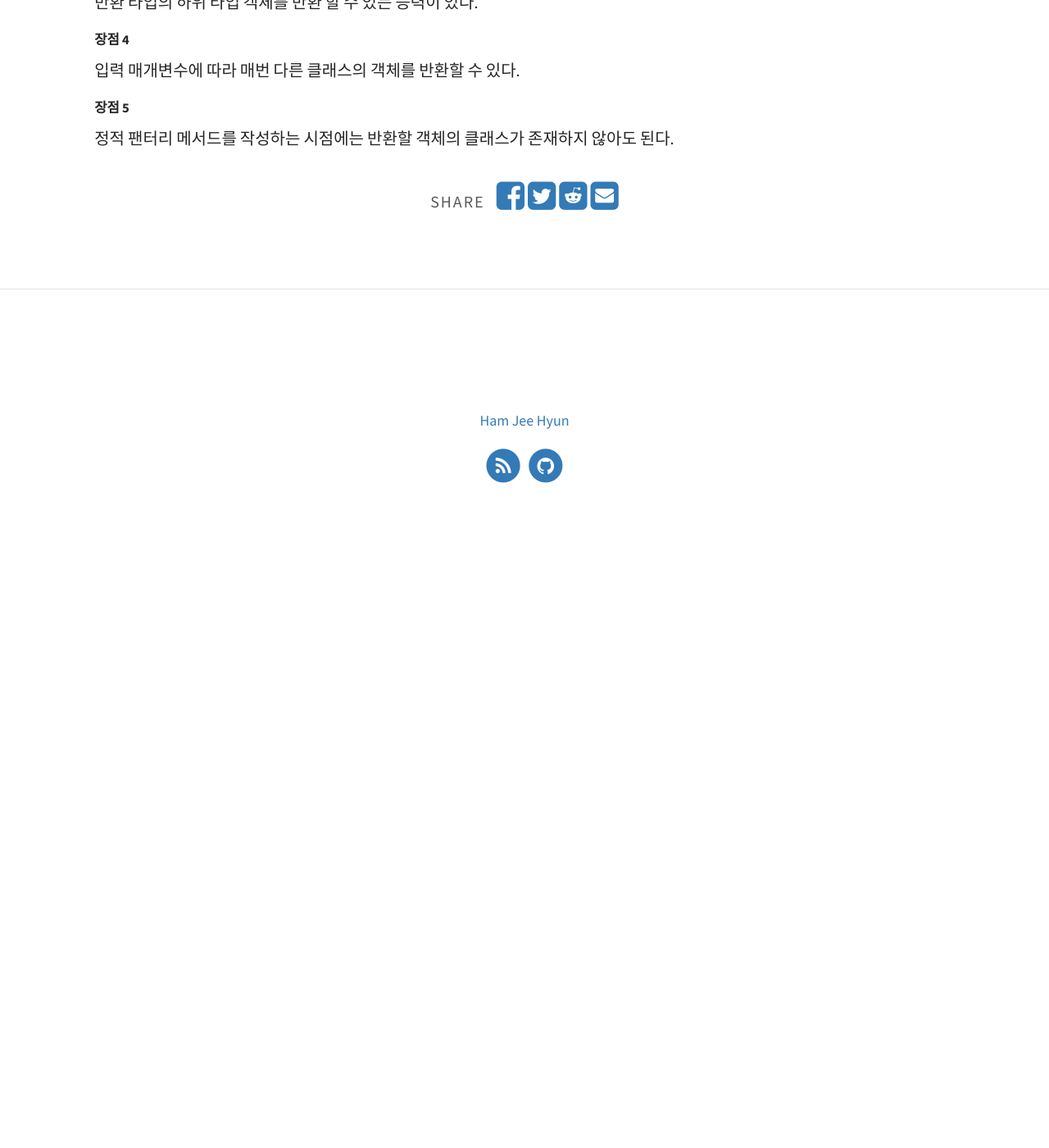
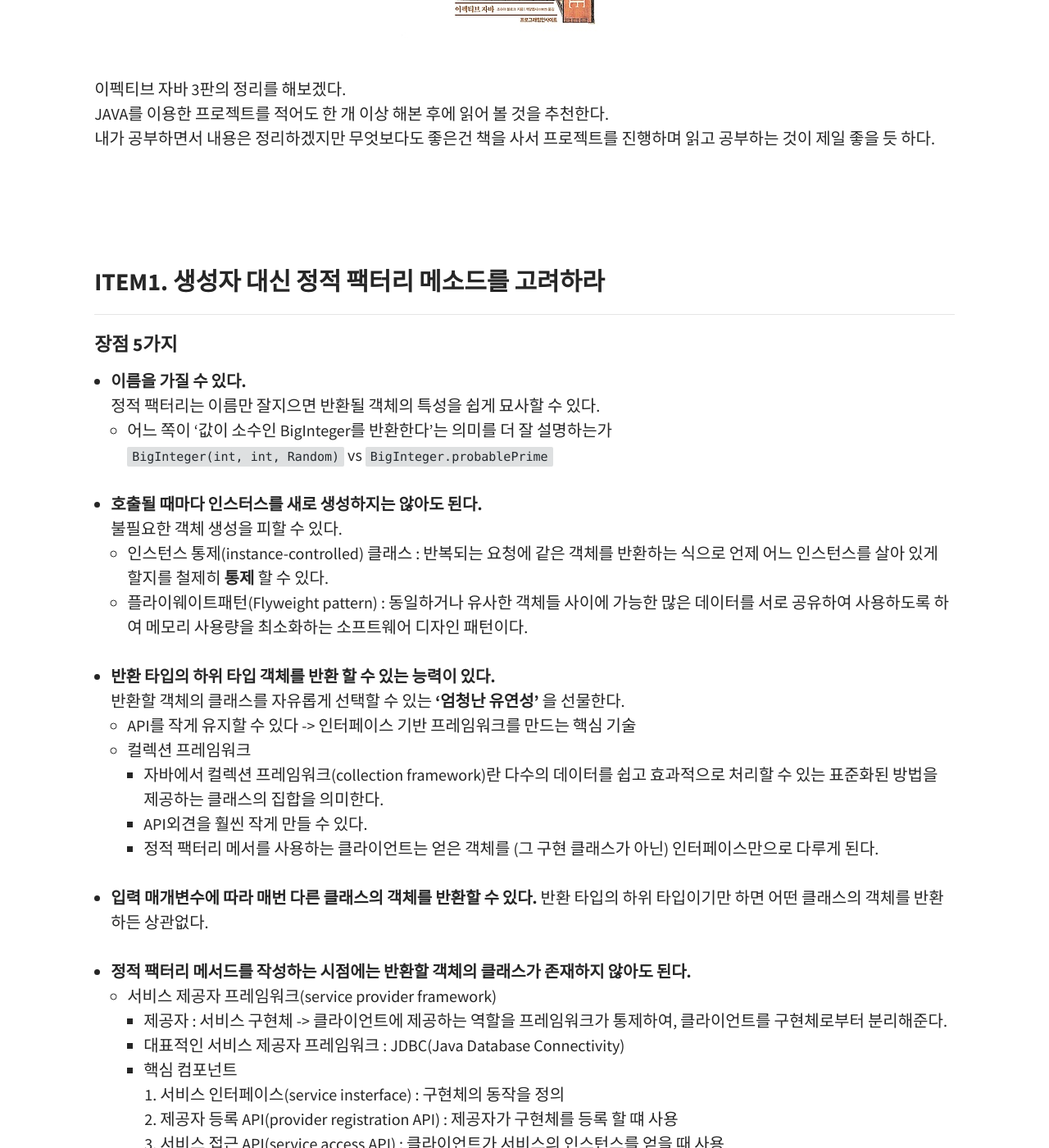
Before and after one commit to hamjeehyun/hamjeehyun.github.io, a Jekyll site: the page built from _posts/2020-01-16-effectiveJAVA3-item1.md, in a window 1280 px wide and 1400 px high, scrolled down 501 px. Shown: the whole window at 82% size. Built offline with Jekyll 4.4.1, drawn with Linux system fonts in a browser that asks for light colours; before the commit the page ends 1131 px from its top, so only the background shows below that; some of the changed text lies outside the part shown.

Commit message:
Upload post effective java item1

```diff
--- a/_posts/2020-01-16-effectiveJAVA3-item1.md
+++ b/_posts/2020-01-16-effectiveJAVA3-item1.md
@@ -3,22 +3,61 @@ layout: post
 title: EFFECTIVE JAVA 3/E | 2장. 객체 생성과 파괴
 hide_title: true
 date: 16 january 2019
+excerpt_separator: <!--more-->
 ---
+<!--more-->
+<center><img src="/assets/img/pexels/effectiveJAVA.jpg"></center>
+이펙티브 자바 3판의 정리를 해보겠다.
+JAVA를 이용한 프로젝트를 적어도 한 개 이상 해본 후에 읽어 볼 것을 추천한다.
+내가 공부하면서 내용은 정리하겠지만 무엇보다도 좋은건 책을 사서 프로젝트를 진행하며 읽고 공부하는 것이 제일 좋을 듯 하다.
+<br>
+<br>
+<br>
+<br>
 
-### ITEM1. 생성자 대신 정적 팬터리 메소드를 고려하라
+### ITEM1. 생성자 대신 정적 팩터리 메소드를 고려하라
+--------------------------------------------------
 #### 장점 5가지
-##### 장점1
-이름을 가질 수 있다.
-
-##### 장점2
-호출될 때마다 인스터스를 새로 생성하지는 않아도 된다.
-
-##### 장점 3
-반환 타입의 하위 타입 객체를 반환 할 수 있는 능력이 있다.
-
-##### 장점 4
-입력 매개변수에 따라 매번 다른 클래스의 객체를 반환할 수 있다.
+- __이름을 가질 수 있다.__
+정적 팩터리는 이름만 잘지으면 반환될 객체의 특성을 쉽게 묘사할 수 있다.
+  - 어느 쪽이 '값이 소수인 BigInteger를 반환한다'는 의미를 더 잘 설명하는가
+  `BigInteger(int, int, Random)` vs `BigInteger.probablePrime`
+  <br>
+- __호출될 때마다 인스터스를 새로 생성하지는 않아도 된다.__
+불필요한 객체 생성을 피할 수 있다.
+  - 인스턴스 통제(instance-controlled) 클래스 : 반복되는 요청에 같은 객체를 반환하는 식으로 언제 어느 인스턴스를 살아 있게 할지를 철제히 **통제** 할 수 있다.
+  - 플라이웨이트패턴(Flyweight pattern) : 동일하거나 유사한 객체들 사이에 가능한 많은 데이터를 서로 공유하여 사용하도록 하여 메모리 사용량을 최소화하는 소프트웨어 디자인 패턴이다.
+<br>
+- __반환 타입의 하위 타입 객체를 반환 할 수 있는 능력이 있다.__
+반환할 객체의 클래스를 자유롭게 선택할 수 있는 **'엄청난 유연성'** 을 선물한다.
+  - API를 작게 유지할 수 있다 -> 인터페이스 기반 프레임워크를 만드는 핵심 기술
+  - 컬렉션 프레임워크
+    - 자바에서 컬렉션 프레임워크(collection framework)란 다수의 데이터를 쉽고 효과적으로 처리할 수 있는 표준화된 방법을 제공하는 클래스의 집합을 의미한다.
+    - API외견을 훨씬 작게 만들 수 있다.
+    - 정적 팩터리 메서를 사용하는 클라이언트는 얻은 객체를 (그 구현 클래스가 아닌) 인터페이스만으로 다루게 된다.
+<br>
+- __입력 매개변수에 따라 매번 다른 클래스의 객체를 반환할 수 있다.__
+반환 타입의 하위 타입이기만 하면 어떤 클래스의 객체를 반환하든 상관없다.
+  <br>
+- __정적 팩터리 메서드를 작성하는 시점에는 반환할 객체의 클래스가 존재하지 않아도 된다.__
+  - 서비스 제공자 프레임워크(service provider framework)
+    - 제공자 : 서비스 구현체 -> 클라이언트에 제공하는 역할을 프레임워크가 통제하여, 클라이언트를 구현체로부터 분리해준다.
+    - 대표적인 서비스 제공자 프레임워크 : JDBC(Java Database Connectivity)
+    - 핵심 컴포넌트
+      1. 서비스 인터페이스(service insterface) : 구현체의 동작을 정의
+      1. 제공자 등록 API(provider registration API) : 제공자가 구현체를 등록 할 떄 사용
+      1. 서비스 접근 API(service access API) : 클라이언트가 서비스의 인스턴스를 얻을 때 사용
+      1. 서비스 제공자 인터페이스(service provider interface)
+        - 위의 3개의 핵심 컴포넌트 외에 종종 쓰이는 컴포넌트
+        - 서비스 인터페이스의 인스턴스를 생성하는 팩터리 객체를 설명
 
 
-##### 장점 5
-정적 팬터리 메서드를 작성하는 시점에는 반환할 객체의 클래스가 존재하지 않아도 된다.
+#### 단점 2가지
+- __상속을 하려면 public이나 protected 생성자가 필요하니 정적 팩터리 메서드만 제공하면 하위 클래스를 만들 수 없다.__
+
+
+
+- __정적 팩터리 메서드는 프로그래머가 찾기 어렵다.__
+
+#### 핵심정리
+> 정적 팩터리 메서드와 public 생성자는 각자의 쓰임새가 있으니 상대적인 장단점을 이해하고 사용하는 것이 좋다. 그렇다고 하더라도 정적 팩터리를 사용하는 게 유리한 경우가 더 많으므로 무작정 public 생성자를 제공하던 습관이 있다면 고치자.
```
Also changed, not shown: assets/img/pexels/effectiveJAVA.jpg (added), assets/img/thumbnails/desk-messy.jpeg (deleted), assets/img/thumbnails/desk-messy.jpg (deleted), assets/img/thumbnails/desk-messy.webp (deleted).
